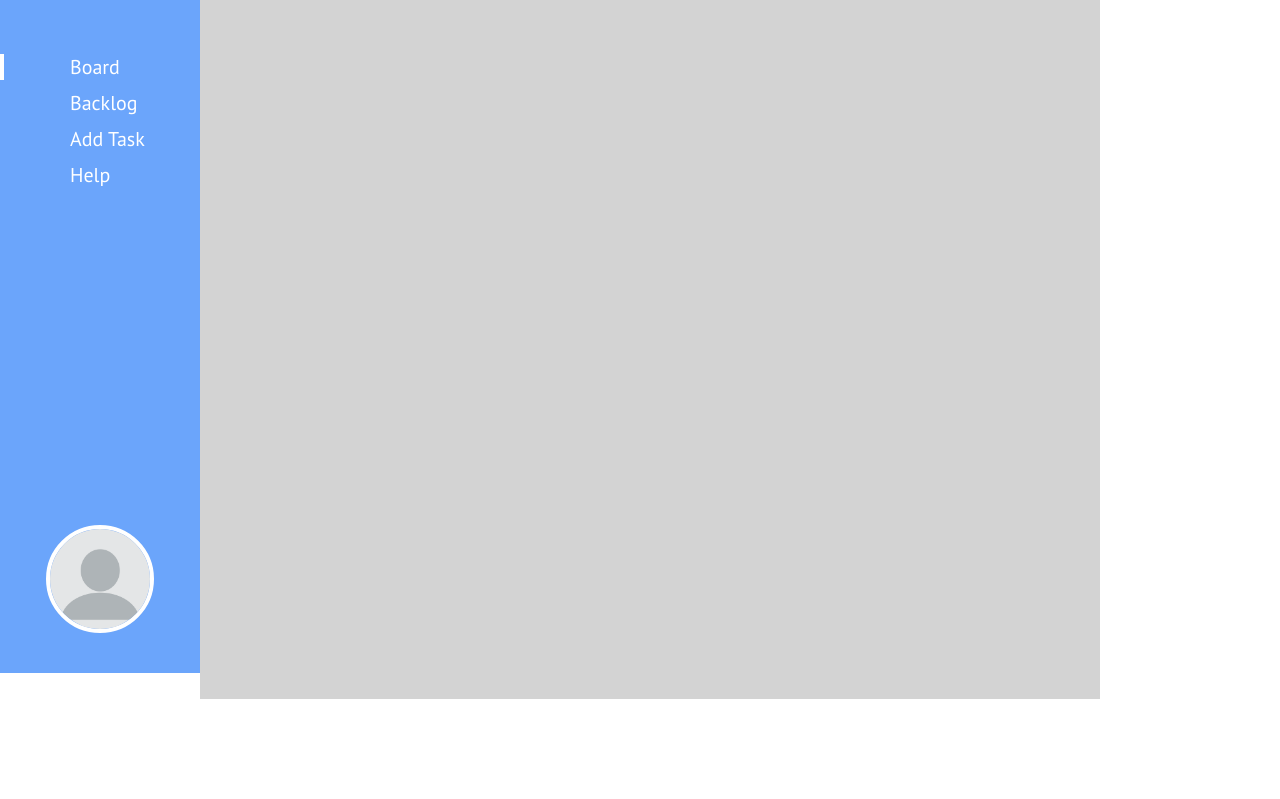
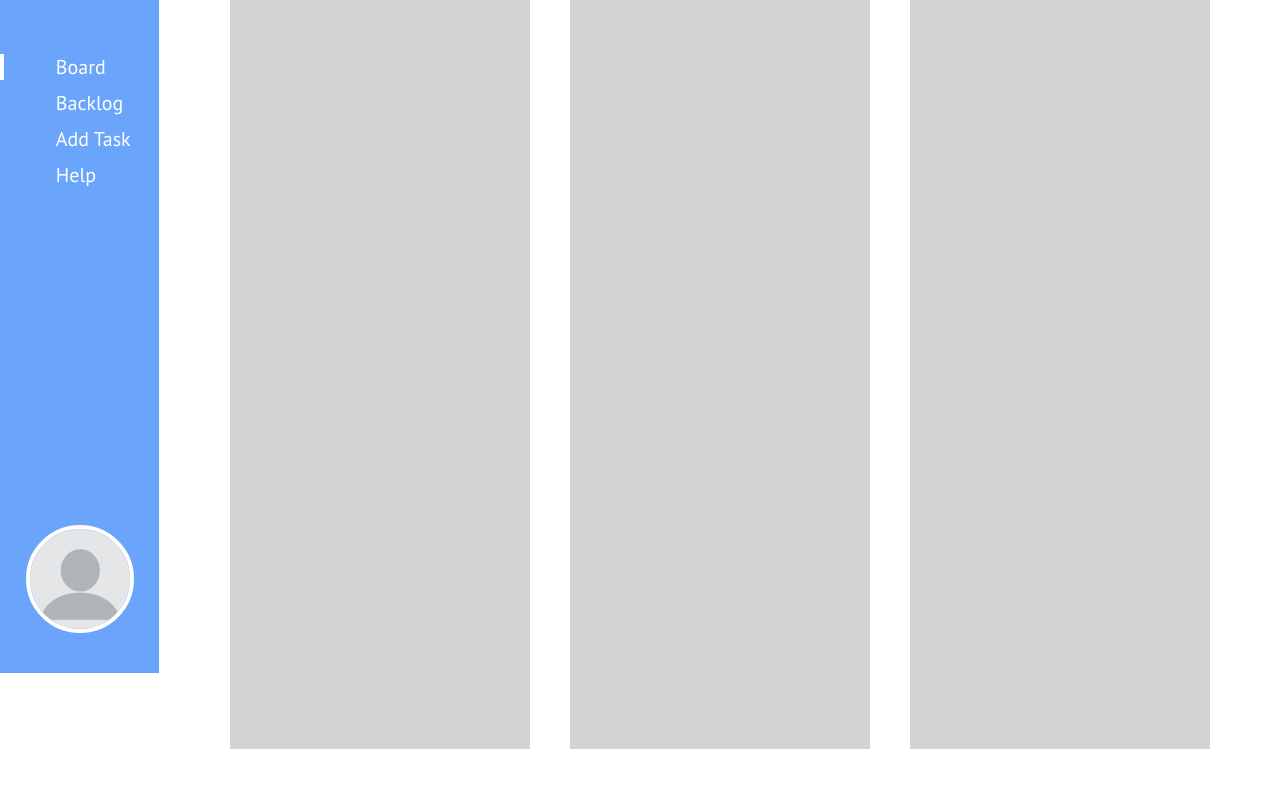
Before and after one commit to adayreyes/Join, a plain HTML site: page index.html in a window 1280 px wide. Shown: the part 127-926 px from the top of the page. Before the commit the page ends 826 px from the top, so only its background shows below. Drawn offline with Linux system fonts and the light colour scheme.

Commit message:
Board added board.css added

```diff
--- a/index.html
+++ b/index.html
@@ -23,8 +23,7 @@
     <header w3-include-html="templates/header.html"></header>
 
 
-            </div>
-        </div>
+    <main>
 
     <div class="board-sub-container">
         <span class="task-headline">IN PROGRESS</span>
```
Lines whose indentation alone changed are shown as unchanged.
